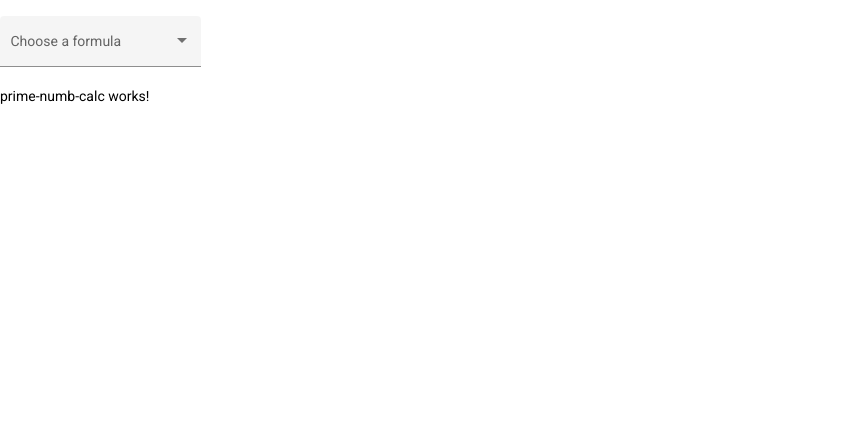
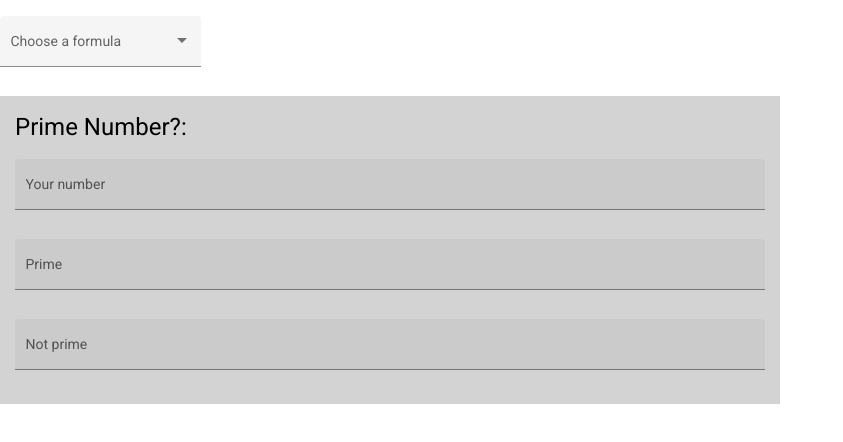
Before and after one commit to Deicidee/first-angular, an Angular app in the folder ui-training/: page /prime in a window 1280 px wide. Shown: the top 442 px of the page, without its empty margins (0-843 px from the left). Built offline with nearby package versions, Linux system fonts and the light colour scheme.

Commit message:
Working Prime number calculator and error message

```diff
--- a/ui-training/src/app/prime-numb-calc/prime-numb-calc.component.html
+++ b/ui-training/src/app/prime-numb-calc/prime-numb-calc.component.html
@@ -1 +1,26 @@
-<p>prime-numb-calc works!</p>
+<div class="primeNumber">
+
+    <h1>Prime Number?:</h1>
+
+    <form class="primeNumber_f" [formGroup]="primeNumber">
+
+        <mat-form-field appearance="fill">
+            <mat-label for="line-1">Your number</mat-label>
+            <input id="line-1" formControlName="line1" matInput placeholder="Your number">
+            <mat-error *ngIf="primeNumber.get('line1')?.hasError('pattern')">Hibás szám felsorolás pléda:1,2,3:56k</mat-error>
+        </mat-form-field>
+
+        <mat-form-field appearance="fill">
+            <mat-label for="prime">Prime</mat-label>
+            <input readonly="all" id="prime" formControlName="prime" matInput placeholder="Prime">
+            <mat-error *ngIf="primeNumber.get('prime')?.hasError('pattern')">Hibás szám felsorolás pléda:1,2,3:56k</mat-error>
+        </mat-form-field>
+
+        <mat-form-field appearance="fill">
+            <mat-label for="notPrime">Not prime</mat-label>
+            <input readonly="all" id="notPrime" formControlName="notPrime" matInput placeholder="Not prime">
+        </mat-form-field>
+
+    </form>
+
+</div>
--- a/ui-training/src/app/prime-numb-calc/prime-numb-calc.component.scss
+++ b/ui-training/src/app/prime-numb-calc/prime-numb-calc.component.scss
@@ -0,0 +1,14 @@
+.primeNumber {
+    background-color: lightgray;
+    margin: 10px 0;
+    margin-bottom: 70px;
+    max-width: 750px;
+    padding: 15px;
+}
+
+.primeNumber_f {
+    display: grid;
+    grid-row-gap: 10px;
+    grid-column-gap: 100px;
+    grid-column: 90px;
+}
--- a/ui-training/src/app/prime-numb-calc/prime-numb-calc.component.ts
+++ b/ui-training/src/app/prime-numb-calc/prime-numb-calc.component.ts
@@ -1,4 +1,18 @@
-import { Component, OnInit } from '@angular/core';
+import { Component, KeyValueDiffers, OnInit } from '@angular/core';
+import { FormGroup, FormControl, Validators, NG_VALIDATORS, ValidatorFn, AbstractControl } from '@angular/forms';
+import { ObjectUnsubscribedError } from 'rxjs';
+
+export function wrongNumberUse(): ValidatorFn {
+  const validator = (control: AbstractControl) => {
+    const prime_line1 = control.parent?.get('line1')?.value
+
+    if (prime_line1) {
+      return { 'wrongNumberUse': true }
+    }
+    return null;
+  }
+  return validator;
+}
 
 @Component({
   selector: 'app-prime-numb-calc',
@@ -7,9 +21,53 @@ import { Component, OnInit } from '@angular/core';
 })
 export class PrimeNumbCalcComponent implements OnInit {
 
+  primeNumber = new FormGroup({
+    line1: new FormControl('', [Validators.pattern("^[0-9,]*$")]),
+    prime: new FormControl('', [Validators.pattern("^[0-9,]*$")]),
+    notPrime: new FormControl(''),
+  });
+
+
   constructor() { }
 
   ngOnInit(): void {
+    this.primeNumber.get('line1')?.valueChanges.subscribe((x) => {
+      if (x) {
+        return this.primeNumbes_s()
+      }
+
+
+    })
+  }
+
+  primeNumbes_s() {
+    var prime = this.primeNumber.get('line1')?.value
+    const calculate = prime?.split(",")
+    const primeArray: any[] = []
+    const nonPrimeArray: any[] = []
+    calculate?.forEach((z) => {
+      const szam = Number(z)
+      let kutyaFlag = true;
+      if (szam == 1) {
+        kutyaFlag = false
+      }
+      for (let index = 2; index < szam; index++) {
+        if (szam % index == 0) {
+          kutyaFlag = false
+          break;
+        }
+      }
+      if (kutyaFlag) {
+        primeArray.push(z)
+      } else {
+        nonPrimeArray.push(z)
+      }
+    })
+    this.primeNumber.get('prime')?.markAsTouched()
+    this.primeNumber.get('line1')?.markAsTouched()
+    this.primeNumber.get('prime')?.setValue(primeArray?.join(","))
+    this.primeNumber.get('notPrime')?.setValue(nonPrimeArray?.join(","))
+
   }
 
 }
```
